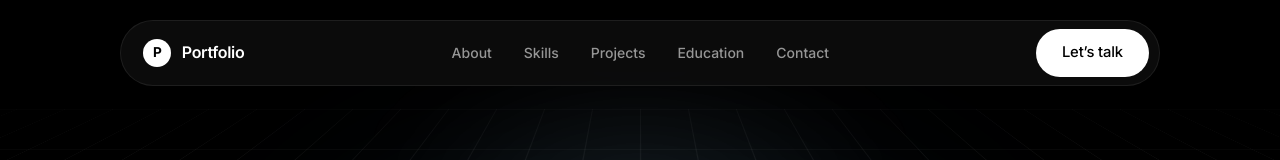
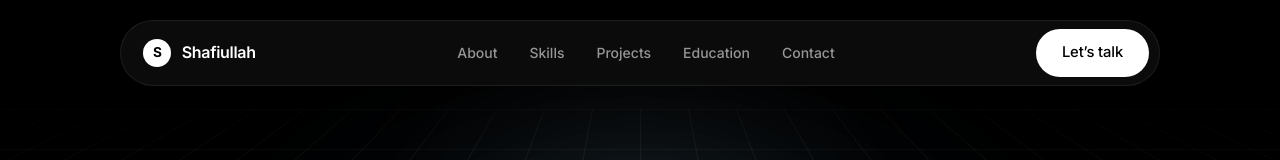
Before and after one commit to Shafyydev/My-Portfolio, a React (Vite) app: page / in a window 1280 px wide. Shown: the top 160 px of the page. Built offline with nearby package versions, Linux system fonts and the light colour scheme.

Commit message:
feat: restore name Shafiullah with S monogram in navbar and footer brand

```diff
--- a/src/components/Footer.jsx
+++ b/src/components/Footer.jsx
@@ -15,8 +15,8 @@ function Footer() {
           {/* Brand */}
           <div className="df-footer__brand">
             <a href="#home" className="df-footer__logo">
-              <span className="df-footer__logo-icon">P</span>
-              <span className="df-footer__logo-text">Portfolio</span>
+              <span className="df-footer__logo-icon">S</span>
+              <span className="df-footer__logo-text">Shafiullah</span>
             </a>
             <p className="df-footer__role">
               Aspiring Full Stack Developer &middot; B.Sc. Artificial Intelligence
--- a/src/components/Navbar.jsx
+++ b/src/components/Navbar.jsx
@@ -40,9 +40,9 @@ function Navbar() {
       <div className="container df-nav-container">
         <nav className="df-nav" aria-label="Main Navigation">
           {/* Logo / Name */}
-          <a href="#home" className="df-nav__logo" aria-label="Portfolio Home">
-            <span className="df-nav__logo-icon">P</span>
-            <span className="df-nav__logo-text">Portfolio</span>
+          <a href="#home" className="df-nav__logo" aria-label="Shafiullah Home">
+            <span className="df-nav__logo-icon">S</span>
+            <span className="df-nav__logo-text">Shafiullah</span>
           </a>
 
           {/* Desktop Navigation Links */}
@@ -76,7 +76,7 @@ function Navbar() {
       {mobileOpen && <div className="df-nav__scrim" onClick={close} />}
       <div className={`df-nav__drawer ${mobileOpen ? 'df-nav__drawer--open' : ''}`}>
         <div className="df-nav__drawer-header">
-          <span className="df-nav__logo-text">Portfolio</span>
+          <span className="df-nav__logo-text">Shafiullah</span>
           <button type="button" onClick={close} className="df-nav__drawer-close">
             <IconClose size={20} />
           </button>
```
